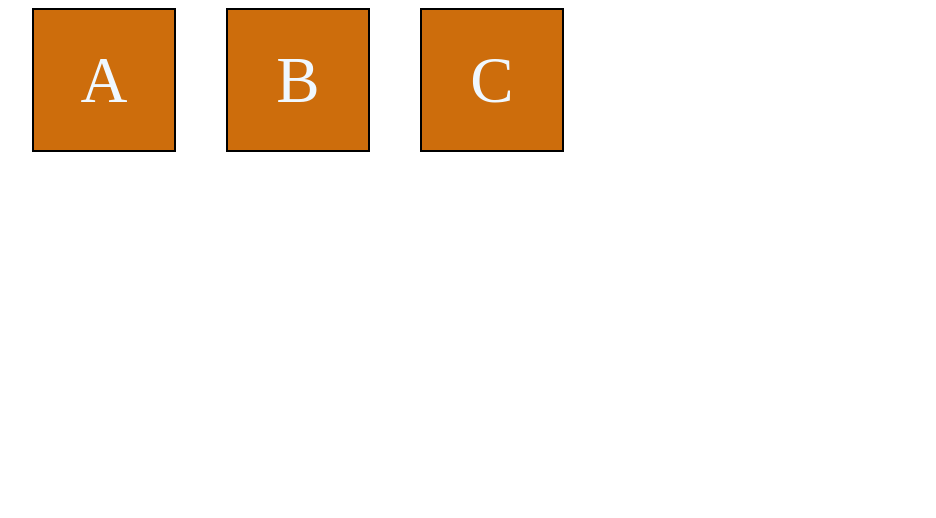
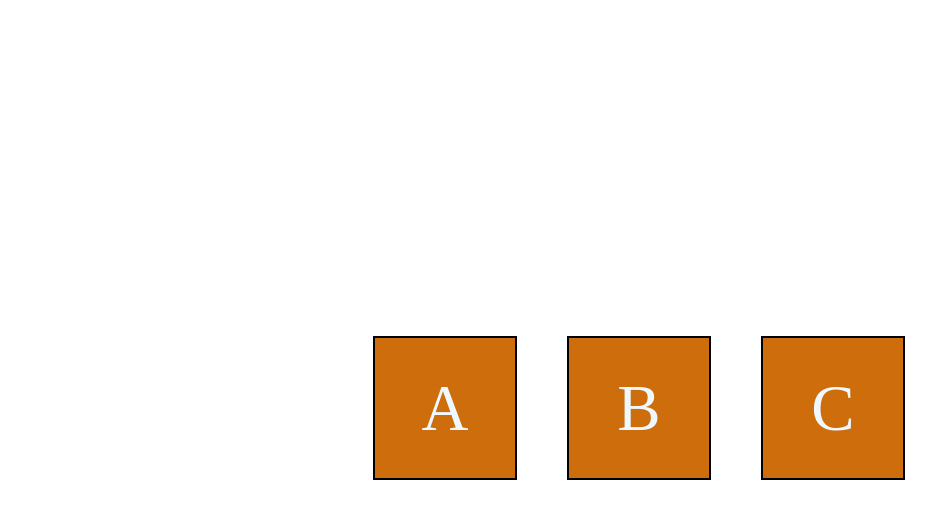
Before and after one commit to AndreusSH/flexbox-playground, a plain HTML site: page views/index.html in a window 1280 px wide. Shown: the whole page, without its empty margins (26-962 px from the left). Drawn offline with Linux system fonts and the light colour scheme.

Commit message:
aligning the boxes in the middle of the page

```diff
--- a/assets/styles/style.css
+++ b/assets/styles/style.css
@@ -1,13 +1,13 @@
 .container{
     display:flex;
     height : 100vh;
+    justify-content: center;
 
  }
 
  [class ^="box-"]{
     display:flex;
-
-      width: 140px;
+    width: 140px;
      height: 140px;
      background: rgb(205, 109, 12);
      border: 2px solid black;
@@ -17,5 +17,7 @@
 
      justify-content: center;
      align-items: center;
+     align-self: center;
+
 
  }
```
